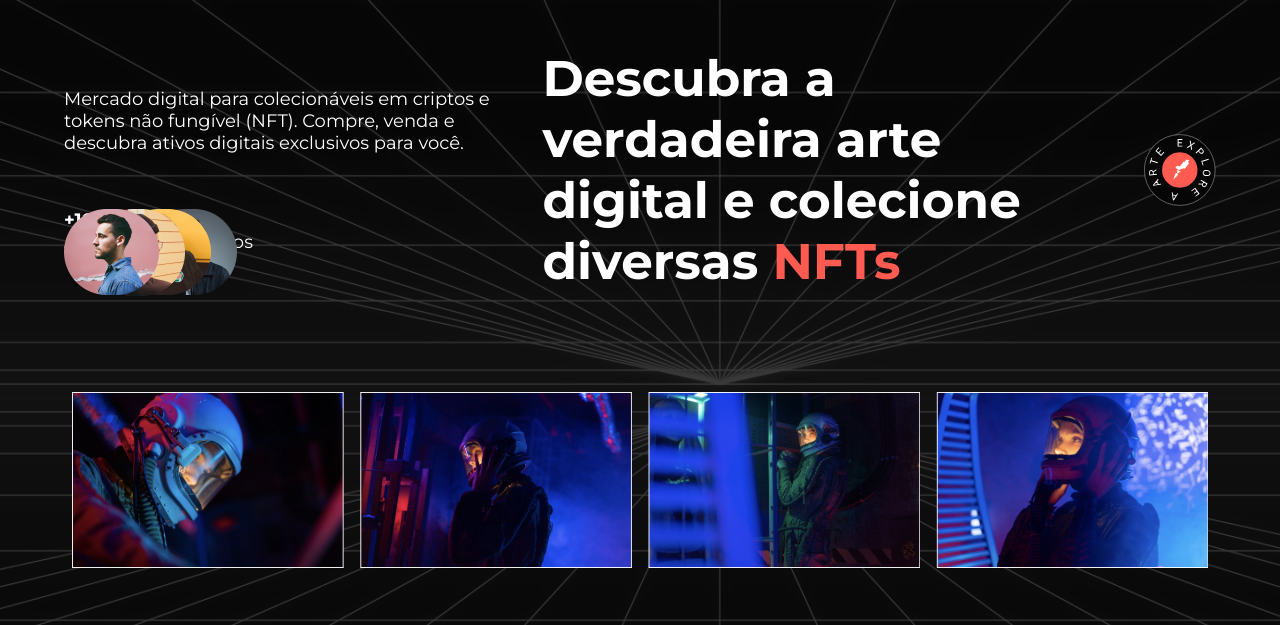
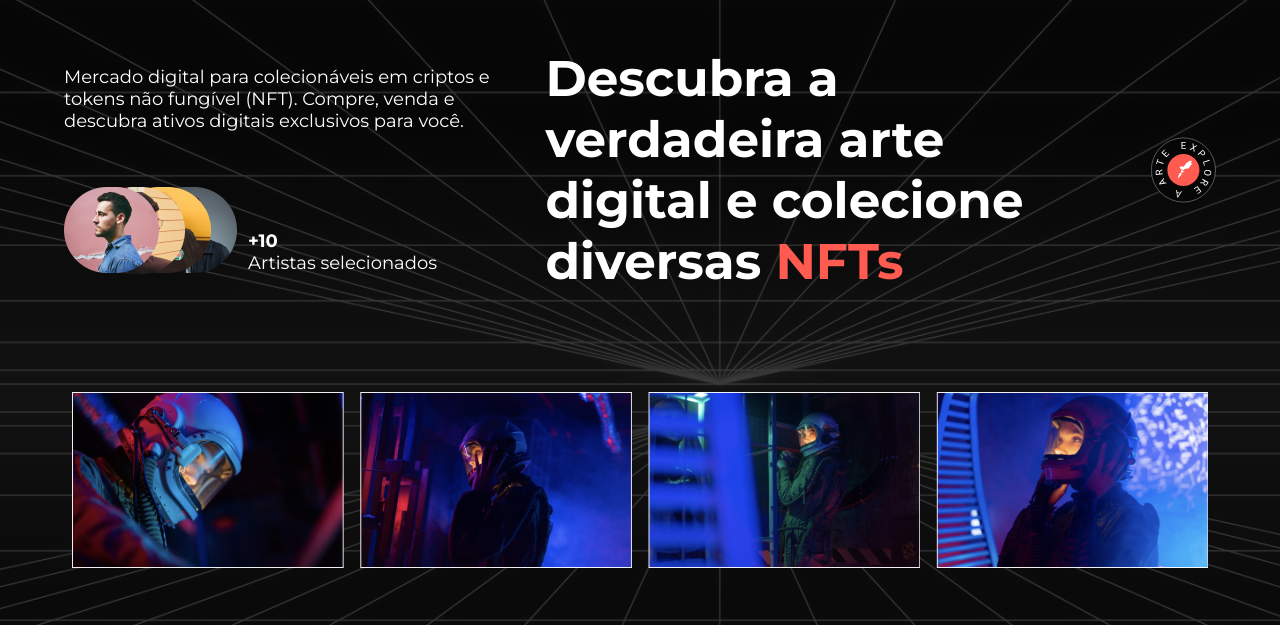
Before and after one commit to xandekoch/rocket-nfts-website, a plain HTML site: page index.html in a window 1280 px wide. Shown: the part 102-727 px from the top of the page. Drawn offline with Linux system fonts and the light colour scheme.

Commit message:
".pics div" position bug fixed

```diff
--- a/style.css
+++ b/style.css
@@ -139,6 +139,8 @@ ul {
 
 #home .wrapper .head .text-pics .pics {
     position: relative;
+    width: 37.3rem;
+    height: 8.7rem;
 }
 
 #home .wrapper .head .text-pics .pics img {
@@ -169,6 +171,10 @@ ul {
     color: white;
     font-size: 1.8rem;
     line-height: 2.2rem;
+
+    position: absolute;
+    bottom: 0;
+    right: 0;
 }
 
 #home .wrapper .head .text-pics .pics h4 span {
@@ -185,9 +191,10 @@ ul {
     color: var(--color-logo);
 }
 
-/* #home .wrapper .head svg {
-
-} */
+#home .wrapper .head svg {
+    width: 18rem;
+    height: 18rem;
+}
 
 #home .wrapper .content {
     display: grid;
```
Also changed, not shown: index.html (+9 -0 lines).
